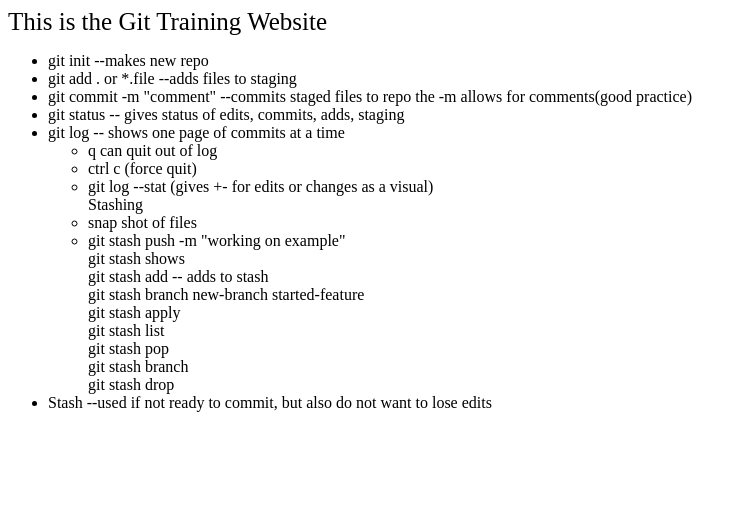
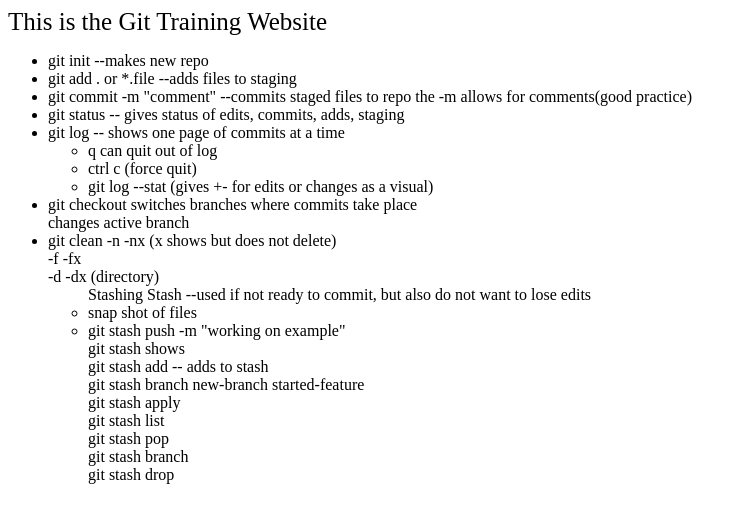
Before and after one commit to Mludkey/GitClass, a plain HTML site: page index.html in a window 1280 px wide. Shown: the whole page, without its empty margins (0-747 px from the left). Drawn offline with Linux system fonts and the light colour scheme.

Commit message:
even more edits

```diff
--- a/index.html
+++ b/index.html
@@ -25,7 +25,9 @@
                     <li> ctrl c (force quit) </li>
                     <li> git log --stat (gives +- for edits or changes as a visual)</li>
                 </ul>
-        <ul>Stashing
+            <li>git checkout switches branches where commits take place <br> changes active branch</li>
+            <li> git clean -n -nx (x shows but does not delete) <br> -f -fx <br> -d -dx (directory) </li>
+        <ul>Stashing Stash --used if not ready to commit, but also do not want to lose edits
             <li>snap shot of files </li>
             <li>git stash push -m "working on example"
             <br>git stash shows
@@ -39,10 +41,6 @@
 
         </li>
 
-        </ul>
-
-            <li>Stash --used if not ready to commit, but also do not want to lose edits</li>
-        </ul>
     </body>
 
 </html>
```
